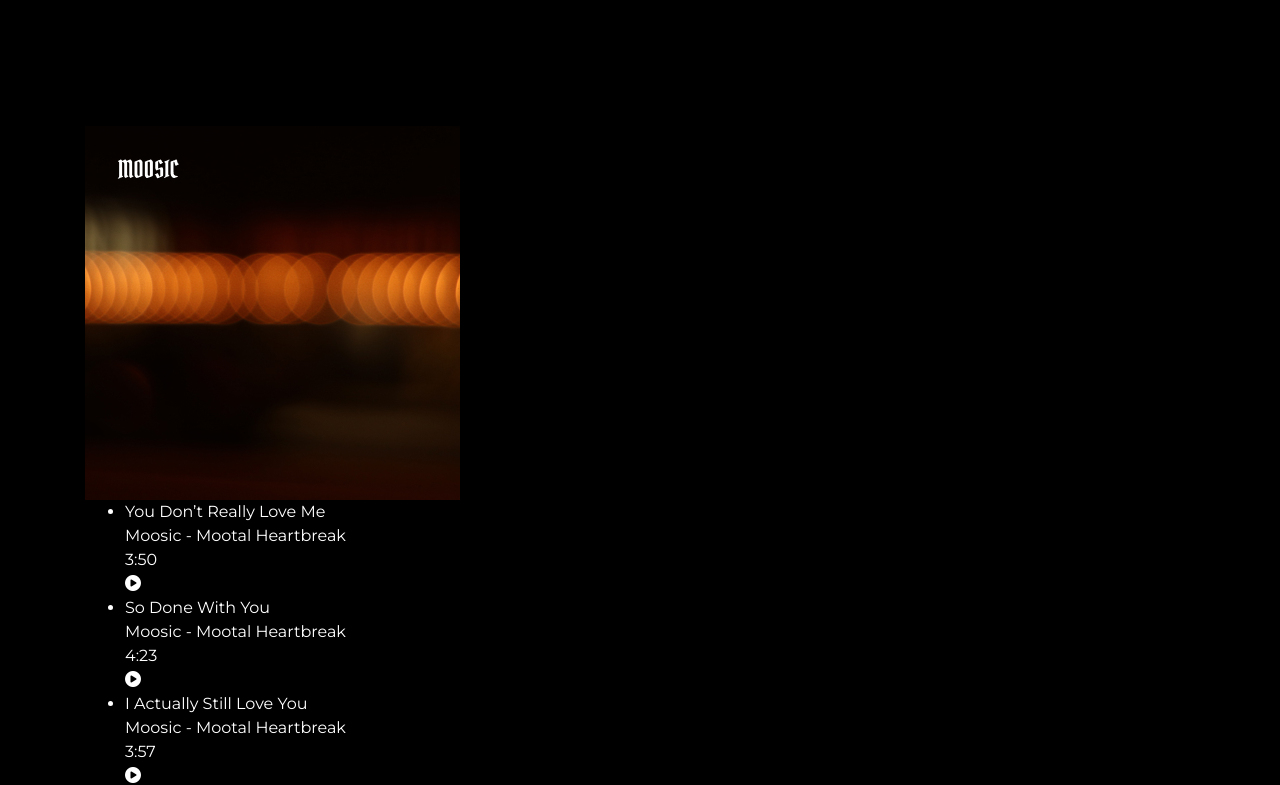
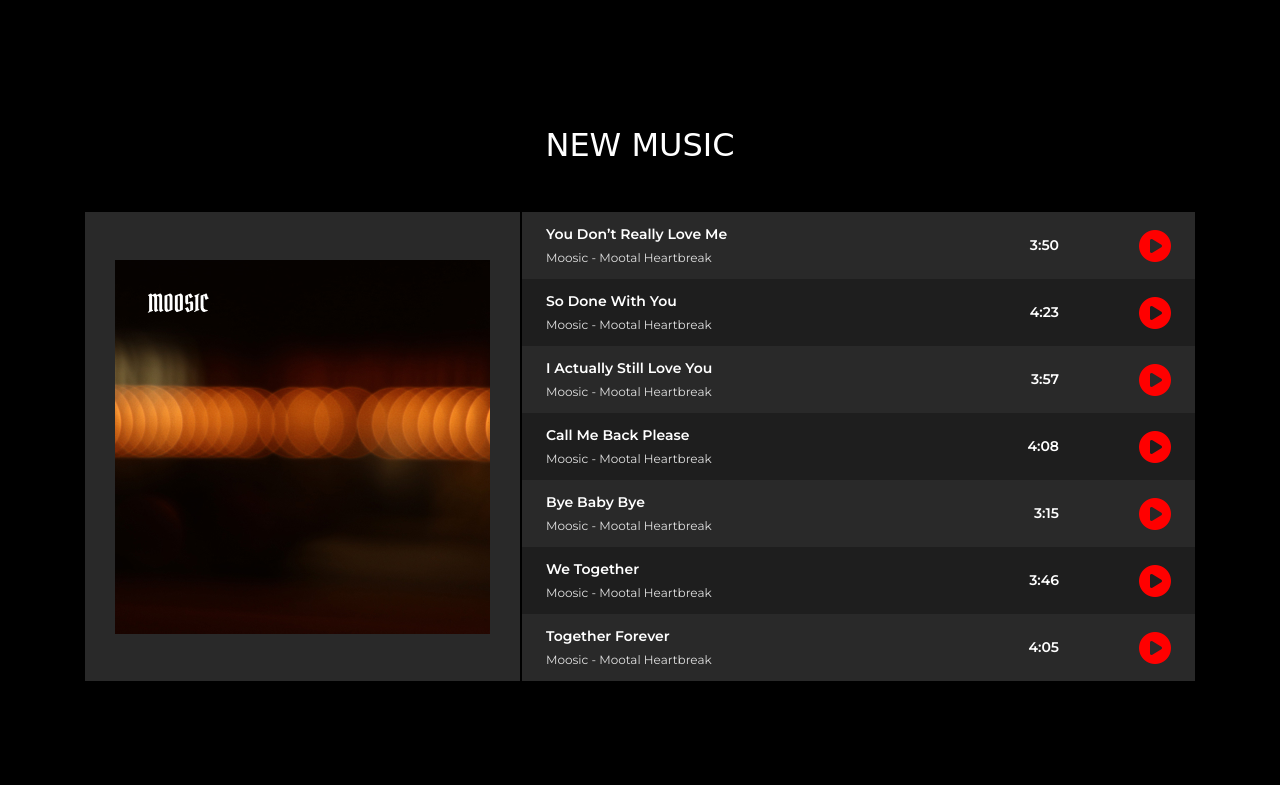
Before and after one commit to jsnhall/discount-tire-moosic, a website: page src/index.html in a window 1280 px wide. Shown: the part 802-1587 px from the top of the page. Drawn offline with nearby package versions, Linux system fonts and the light colour scheme; a web font is replaced by a local one.

Commit message:
layout changes to music

```diff
--- a/src/index.html
+++ b/src/index.html
@@ -13,7 +13,7 @@
 <body>
   <header>
     <nav class="navbar navbar-expand-lg navbar-dark">
-      <!-- <a class="navbar-brand" href="/">Moosic</a> -->
+      <a class="navbar-brand d-none" href="/"></a>
       <button class="navbar-toggler ml-auto" type="button" data-toggle="collapse" data-target="#navbarNav" aria-controls="navbarNav" aria-expanded="false" aria-label="Toggle navigation">
         <span class="navbar-toggler-icon"></span>
       </button>
@@ -46,9 +46,10 @@
     <section id="new-music">
       <div class="section-wrapper">
         <div class="container">
+          <h2>New Music</h2>
           <div class="music__layout">
             <div class="music__album-cover">
-              <img src="https://raw.githubusercontent.com/jsnhall/discount-tire-moosic/master/images/album-cover.jpg" alt="" />
+              <img src="https://raw.githubusercontent.com/jsnhall/discount-tire-moosic/master/images/album-cover.jpg" alt="" class="img-fluid" />
             </div>
             <ul>
               <li class="music__item">
@@ -59,7 +60,7 @@
                   </div>
                   <div class="music__song-time">3:50</div>
                 </div>
-                <i class="fas fa-play-circle music__playback-button"></i>
+                <i class="fas fa-play-circle music__playback-button" tabindex="0"></i>
               </li>
               <li class="music__item">
                 <div class="music__wrapper--title-album-time">
@@ -69,7 +70,7 @@
                   </div>
                   <div class="music__song-time">4:23</div>
                 </div>
-                <i class="fas fa-play-circle music__playback-button"></i>
+                <i class="fas fa-play-circle music__playback-button" tabindex="0"></i>
               </li>
               <li class="music__item">
                 <div class="music__wrapper--title-album-time">
@@ -79,7 +80,7 @@
                   </div>
                   <div class="music__song-time">3:57</div>
                 </div>
-                <i class="fas fa-play-circle music__playback-button"></i>
+                <i class="fas fa-play-circle music__playback-button" tabindex="0"></i>
               </li>
               <li class="music__item">
                 <div class="music__wrapper--title-album-time">
@@ -89,7 +90,7 @@
                   </div>
                   <div class="music__song-time">4:08</div>
                 </div>
-                <i class="fas fa-play-circle music__playback-button"></i>
+                <i class="fas fa-play-circle music__playback-button" tabindex="0"></i>
               </li>
               <li class="music__item">
                 <div class="music__wrapper--title-album-time">
@@ -99,7 +100,7 @@
                   </div>
                   <div class="music__song-time">3:15</div>
                 </div>
-                <i class="fas fa-play-circle music__playback-button"></i>
+                <i class="fas fa-play-circle music__playback-button" tabindex="0"></i>
               </li>
               <li class="music__item">
                 <div class="music__wrapper--title-album-time">
@@ -109,7 +110,7 @@
                   </div>
                   <div class="music__song-time">3:46</div>
                 </div>
-                <i class="fas fa-play-circle music__playback-button"></i>
+                <i class="fas fa-play-circle music__playback-button" tabindex="0"></i>
               </li>
               <li class="music__item">
                 <div class="music__wrapper--title-album-time">
@@ -119,7 +120,7 @@
                   </div>
                   <div class="music__song-time">4:05</div>
                 </div>
-                <i class="fas fa-play-circle music__playback-button"></i>
+                <i class="fas fa-play-circle music__playback-button" tabindex="0"></i>
               </li>
             </ul>
           </div>
--- a/src/sass/_music.scss
+++ b/src/sass/_music.scss
@@ -1,29 +1,24 @@
 .music__layout {
-  display: flex;
+  @media screen and (min-width: 992px) {
+    display: flex;
+  }
   .music__album-cover {
     background: #292929;
     display: flex;
-    align-items: flex-start;
-    flex-direction: column;
+    align-items: center;
     justify-content: center;
-    border-right: solid 2px #000 ;
-    img {
-      margin: 30px;
+    border-bottom: solid 2px #000 ;
+    padding: 30px;
+    @media screen and (min-width: 992px) {
+      border-right: solid 2px #000 ;
+      border-bottom: none;
     }
   }
   ul {
+    flex: auto;
     margin: 0;
     padding: 0;
     list-style: none;
-    width: 100%;
-  }
-  .music__item {
-    &:nth-child(odd) {
-      background: #292929;
-    }
-    &:nth-child(even) {
-      background: #1e1e1e;
-    }
   }
   .music__item, .music__wrapper--title-album-time {
     display: flex;
@@ -32,9 +27,18 @@
   }
   .music__item {
     padding: .75rem 1.5rem;
+    &:nth-child(odd) {
+      background: #292929;
+    }
+    &:nth-child(even) {
+      background: #1e1e1e;
+    }
     .music__wrapper--title-album-time {
       width: 100%;
-      margin-right: 5rem;
+      margin-right: 2rem;
+      @media screen and (min-width: 992px) {
+        margin-right: 5rem;
+      }
     }
     .music__song-title, .music__song-time {
       font-size: 14px;
```
Also changed, not shown: src/css/main.css. Lines whose indentation alone changed are shown as unchanged.
